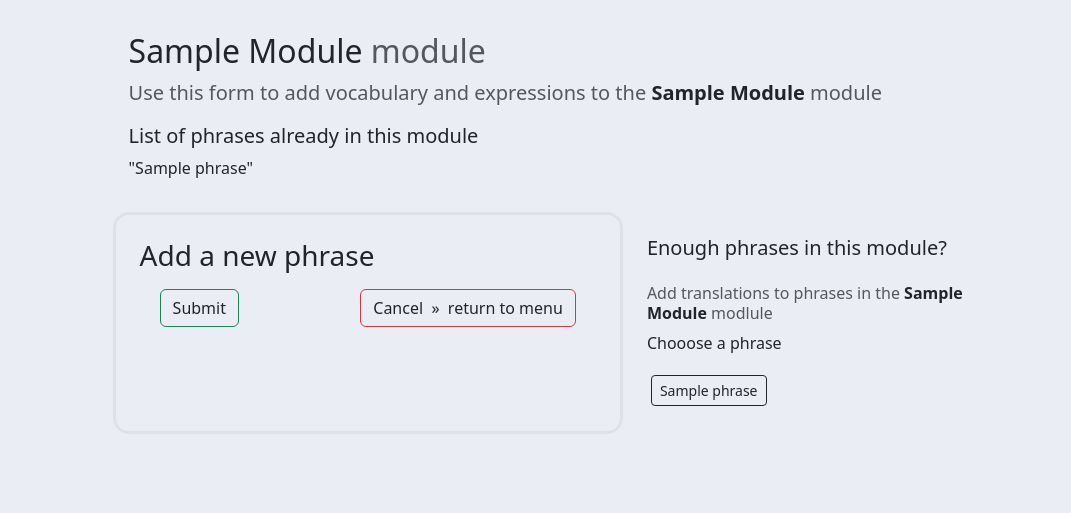
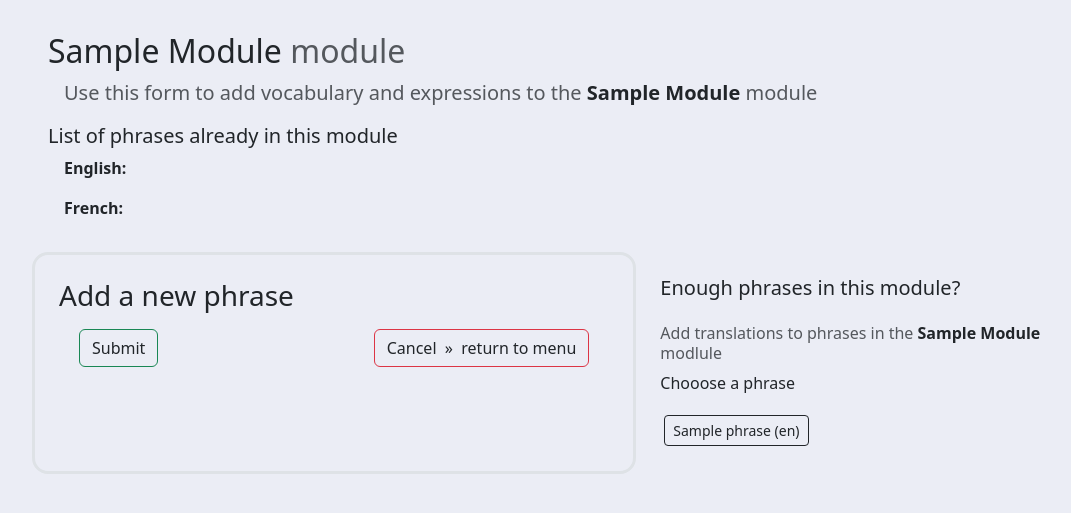
Before and after one commit to Inu-Oh/frendj, a Django app: template staff/templates/staff/add_phrase.html in a window 1280 px wide. Shown: the top 513 px of the page, without its empty margins (78-1149 px from the left). Run offline with Django 4.2, Linux system fonts and the light colour scheme; the template is opened without the code that fills it: most values are stand-ins (such as "Sample title", 1, 10 or a date in 2020); some libraries are stand-ins or nearby versions.

Commit message:
complete staff form for Create Phrase View

```diff
--- a/staff/templates/staff/add_module.html
+++ b/staff/templates/staff/add_module.html
@@ -32,8 +32,3 @@
     </div>
 </div>
 {% endblock content %}
-
-
-{% block footer %}
-
-{% endblock footer %}
--- a/staff/templates/staff/add_phrase.html
+++ b/staff/templates/staff/add_phrase.html
@@ -2,19 +2,30 @@
 
 
 {% block content %}
-<div class="container-fluid d-flex justify-content-center">
+<div class="container-fluid w-100">
     <div class="p-3">
     <header class="container-fluid p-3 text-muted">
         <h1 class="fs-2 ">
             <span class="text-dark">{{ module.name|title }}</span> module
         </h1>
-        <p class="fs-5">
+        <p class="fs-5 ps-3">
             Use this form to add vocabulary and expressions to the
             <span class="text-dark fw-bold">{{ module.name|title }}</span> module
         </p>
         {% if phrases %}
             <h5 class="text-dark">List of phrases already in this module</h5>
-            <p class="text-dark">"{{ phrases|join:'", "' }}"</p>
+            <p class="text-dark ps-3">
+                <span class="fw-bold">English:</span>
+                {% for phrase in phrases %}{% if phrase.language == "English" %}
+                "{{ phrase }}",
+                {% endif %}{% endfor %}
+            </p>
+            <p class="text-dark ps-3">
+                <span class="fw-bold">French:</span>
+                {% for phrase in phrases %}{% if phrase.language == "French" %}
+                "{{ phrase }}",
+                {% endif %}{% endfor %}
+            </p>
         {% else %}
             <h5 class="text-dark">
                 No phrases have been added yet to this module
@@ -33,7 +44,8 @@
                 <div class="container-fluid d-flex justify-content-between">
                     <input type="submit" value="Submit"
                         class="btn btn-outline-success me-3 text-dark">
-                    <input type="submit" value="Cancel &nbsp;&raquo;&nbsp; return to menu"
+                    <input id="cancel-button" type="submit"
+                        value="Cancel &nbsp;&raquo;&nbsp; return to menu"
                         class="btn btn-outline-danger text-dark"
                         onclick="window.location.href='{% url 'staff:manage_content' %}';return false;">
                 </div>
@@ -49,14 +61,24 @@
             <p>Chooose a phrase</p>
             {% for phrase in phrases %}
                 <a href="{% url 'staff:add_translation' phrase.id %}"
-                    class="btn btn-sm btn-outline-dark m-1">{{ phrase.phrase }}</a>
+                    class="btn btn-sm btn-outline-dark m-1">
+                    {{ phrase.phrase }} ({{ phrase.language|slice:2 }})
+                </a>
             {% endfor %}
             {% endif %}
         </div>
     </main>
+</div>
+
+<script>
+    $(document).ready(function() {
+        $(window).resize(function() {
+            if ($(window).width() < 900) {
+                $("#cancel-button").val("Cancel");
+            } else {
+                $("#cancel-button").val("Cancel > return to menu");
+            }
+        });
+    });
+</script>
 {% endblock content %}
-
-
-{% block footer %}
-
-{% endblock footer %}
```
